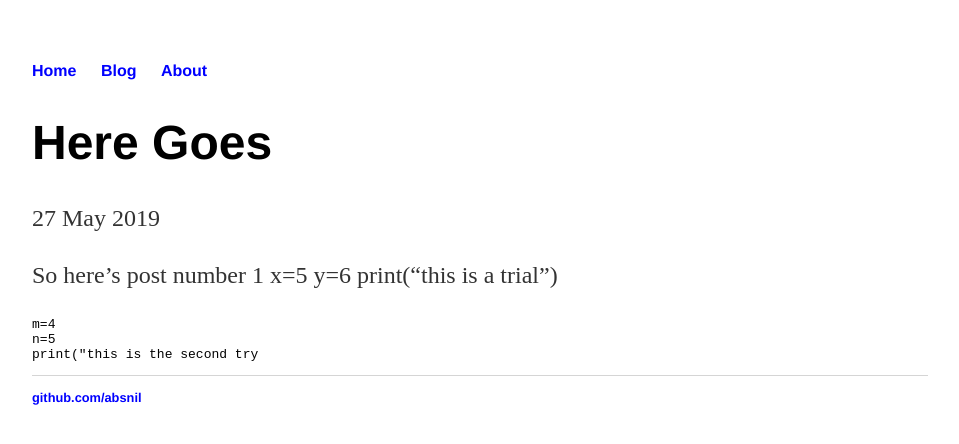
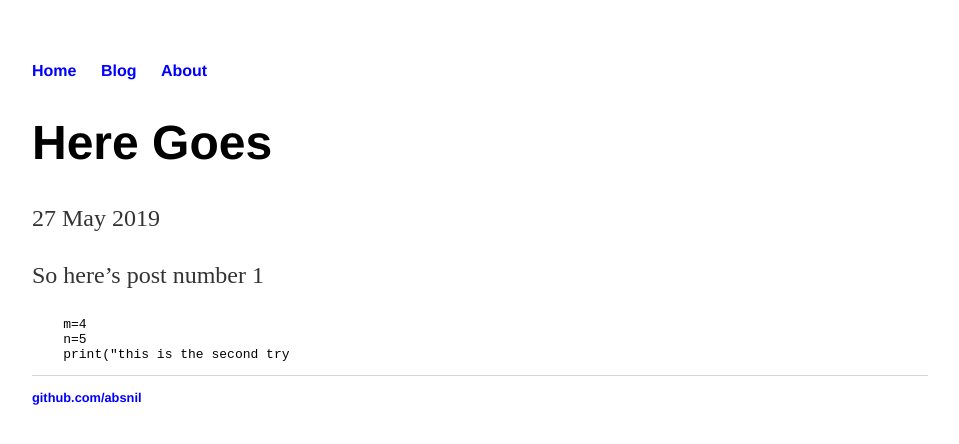
Before and after one commit to absnil/absnil.github.io, a Jekyll site: the page built from _posts/2014-04-30-here-goes.md, in a window 1280 px wide. Shown: the top 444 px of the page, without its empty margins (160-1119 px from the left). Built offline with Jekyll 4.4.1, drawn with Linux system fonts in a browser that asks for light colours.

Commit message:
Update 2014-04-30-here-goes.md

````diff
--- a/_posts/2014-04-30-here-goes.md
+++ b/_posts/2014-04-30-here-goes.md
@@ -5,12 +5,9 @@ date: 2019-05-27
 ---
 
 So here's post number 1
-    x=5
-    y=6
-    print("this is a trial")
 
 ```python
-m=4
-n=5
-print("this is the second try
+    m=4
+    n=5
+    print("this is the second try
 ```
````
